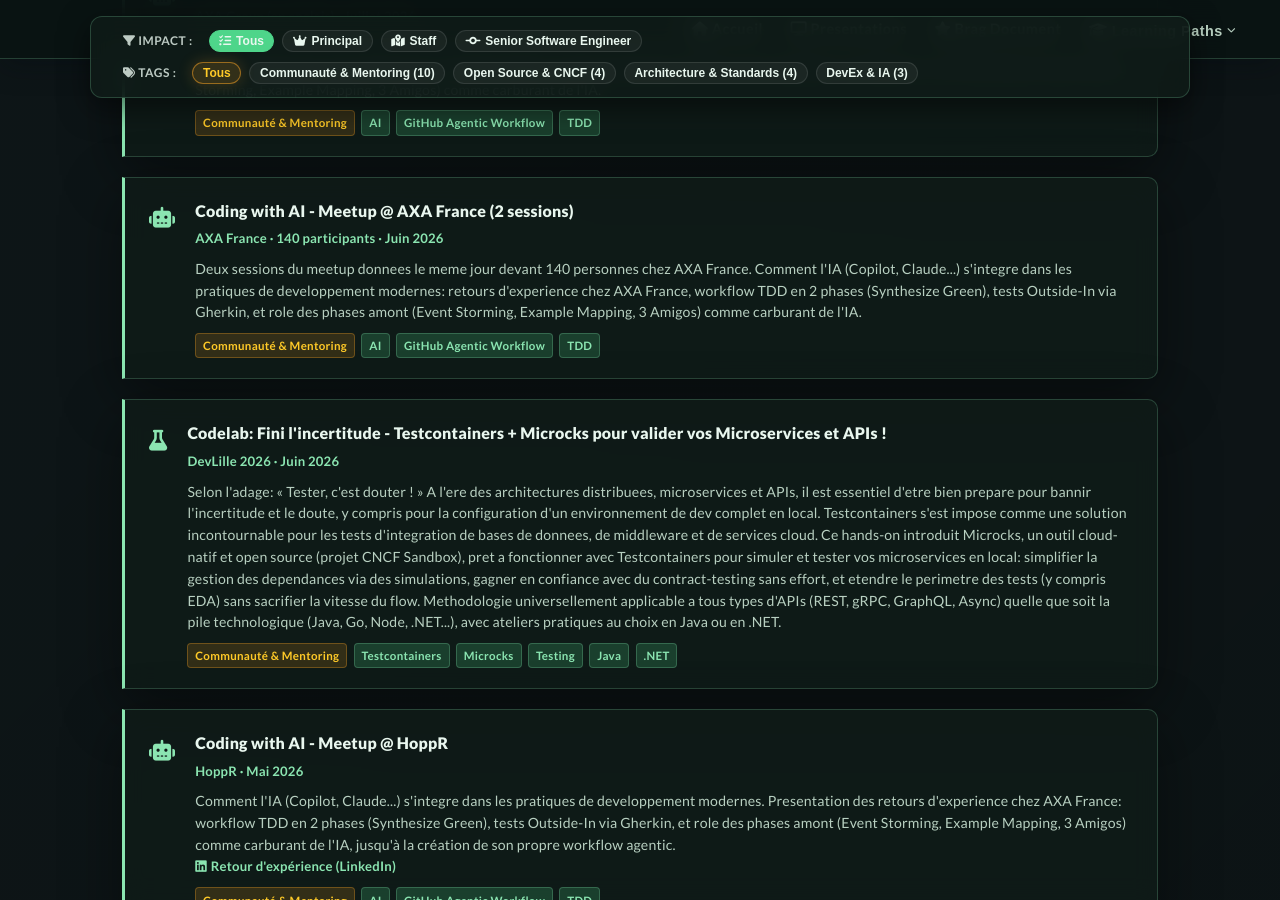
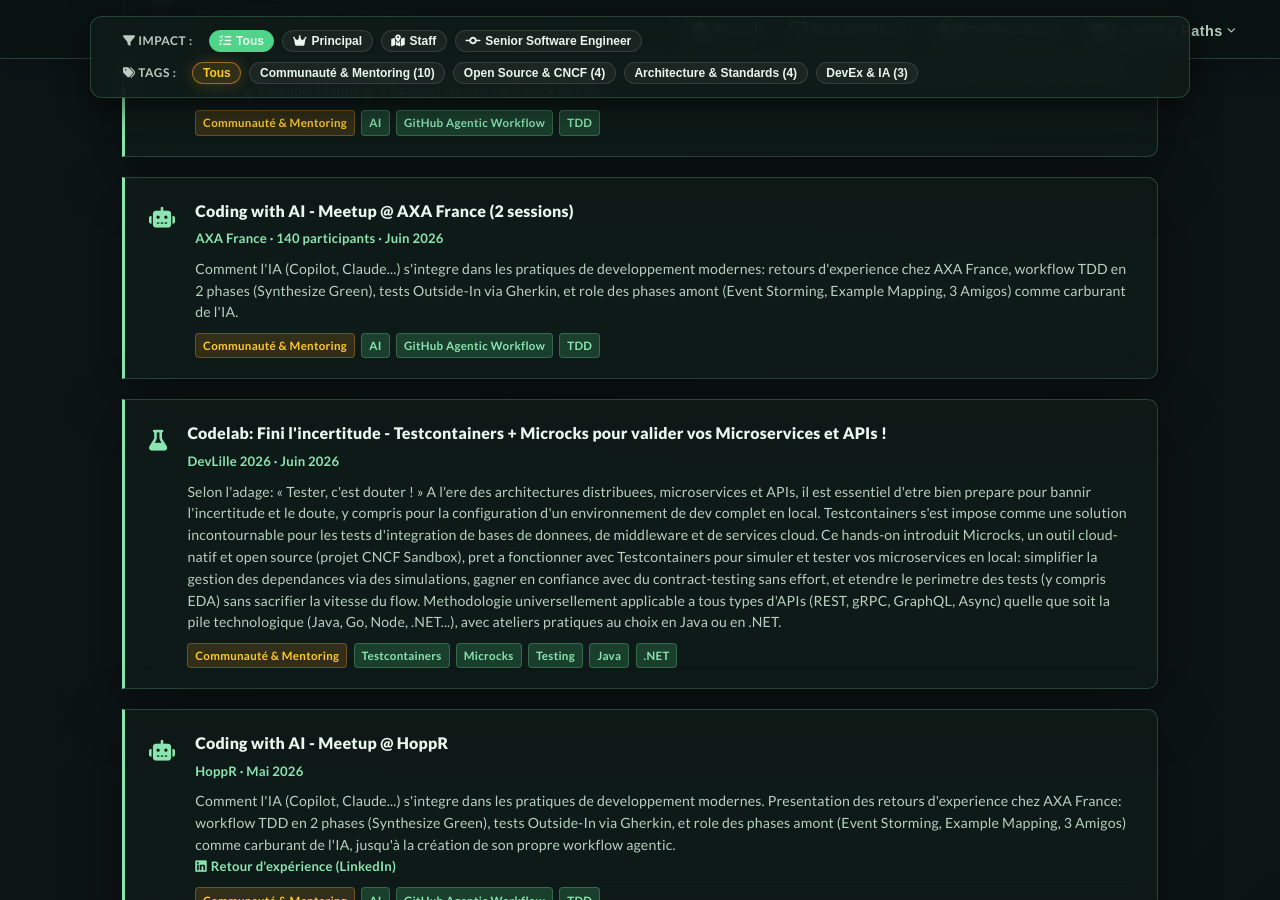
Before and after one commit to SebastienDegodez/SebastienDegodez.github.io, a Jekyll site: the page built from brag.md, in a window 1280 px wide and 900 px high, scrolled down 7010 px. Built offline with Jekyll 4.4.1, drawn with Linux system fonts in a browser that asks for light colours.

Commit message:
Remove redundant sentence from AXA France meetup description

```diff
--- a/_data/talks.json
+++ b/_data/talks.json
@@ -17,7 +17,7 @@
     "icon": "fa-solid fa-robot",
     "title": "Coding with AI - Meetup @ AXA France (2 sessions)",
     "meta": "AXA France · 140 participants · Juin 2026",
-    "description": "Deux sessions du meetup donnees le meme jour devant 140 personnes chez AXA France. Comment l'IA (Copilot, Claude...) s'integre dans les pratiques de developpement modernes: retours d'experience chez AXA France, workflow TDD en 2 phases (Synthesize Green), tests Outside-In via Gherkin, et role des phases amont (Event Storming, Example Mapping, 3 Amigos) comme carburant de l'IA.",
+    "description": "Comment l'IA (Copilot, Claude...) s'integre dans les pratiques de developpement modernes: retours d'experience chez AXA France, workflow TDD en 2 phases (Synthesize Green), tests Outside-In via Gherkin, et role des phases amont (Event Storming, Example Mapping, 3 Amigos) comme carburant de l'IA.",
     "category": "Communauté & Mentoring",
     "tags": [
       "AI",
```
